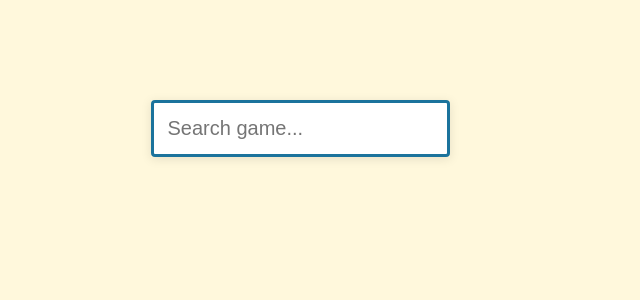
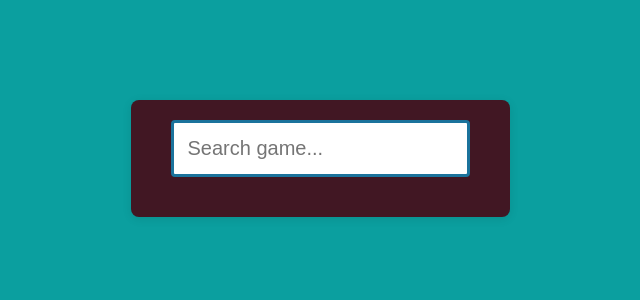
Before and after one commit to ysebo/react_task, a React (Vite) app: page / in a window 1280 px wide. Shown: the top 300 px of the page, without its empty margins (340-980 px from the left). Built offline with nearby package versions, Linux system fonts and the light colour scheme.

Commit message:
added logic for filtering data

```diff
--- a/src/App.css
+++ b/src/App.css
@@ -1,22 +1,28 @@
 body {
   font-family: Arial, sans-serif;
-  background-color: #f9f9f9;
+  background-color:rgb(11, 159, 159);
   display: flex;
   justify-content: center;
   align-items: flex-start;
   padding-top: 100px;
-  background-color:cornsilk;
 }
 .searchComponent {
   display: flex;
   justify-content: center;
+  flex-direction: column;
   align-items: center;
   text-align: center;
   box-shadow: 0 2px 10px rgba(0, 0, 0, 0.1);
+  padding: 20px;
+  background-color: rgb(65, 23, 35);
+  border-radius: 8px;
+  width: 100%;
+  max-width: 400px;
 }
 input {
   padding: 14px;
   font-size: 20px;
   border: 3px solid #1b739c;
   border-radius: 4px;
+  margin-bottom: 20px;
 }
--- a/src/App.jsx
+++ b/src/App.jsx
@@ -1,5 +1,4 @@
-import { useEffect } from 'react';
-import { useState } from 'react';
+import { useEffect, useState } from 'react'
 import "./App.css";
 function App() {
   const [data, setData] = useState([]);
@@ -17,7 +16,9 @@ function App() {
   };
     fetchData();
 },[]);
-
+const filteredData = data.filter(game =>
+  game.name.toLowerCase().includes(searchThing.toLowerCase())
+);
   return (
     <div className='searchComponent'>
         <input
@@ -26,6 +27,7 @@ function App() {
           value={searchThing}
           onChange={e => setSearchThing(e.target.value)}
         />
+
     </div>
   );
 }
```
Lines whose indentation alone changed are shown as unchanged.
